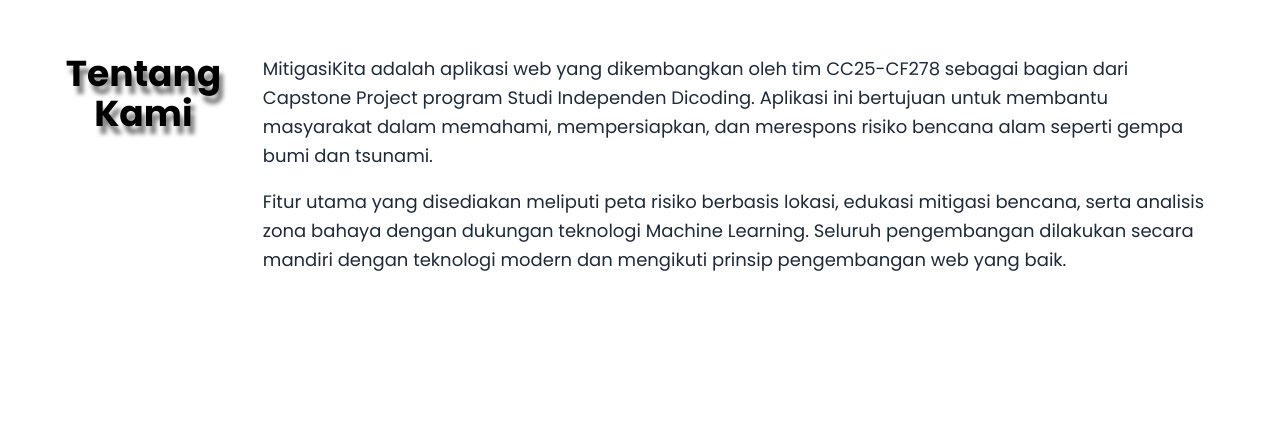
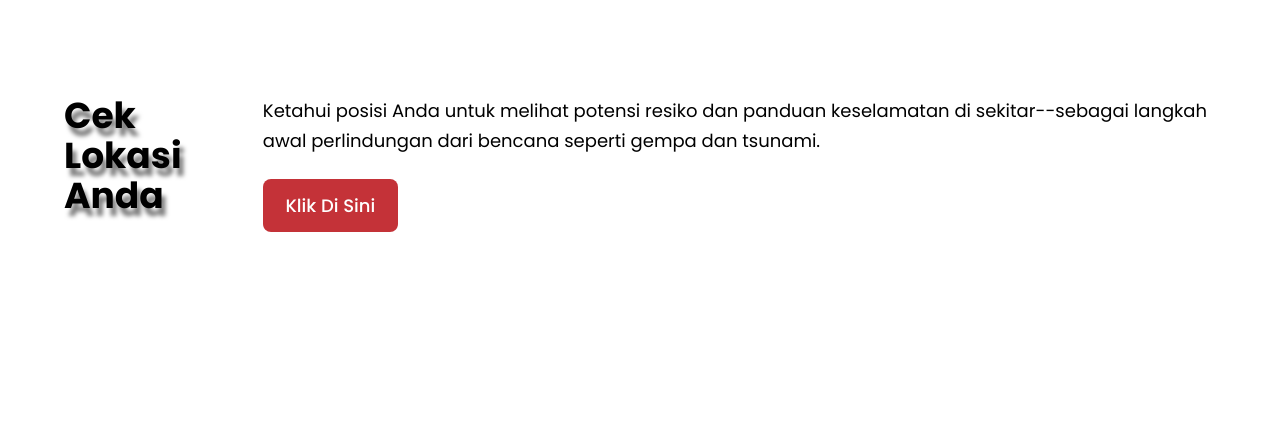
Before and after one commit to zainalsaputra/mitigasi-kita-app-frontend, a React (Vite) app: page / in a window 1280 px wide. Shown: the part 2568-3000 px from the top of the page. Built offline with nearby package versions, Linux system fonts and the light colour scheme; a web font is replaced by a local one.

Commit message:
Tambah LocationPreview dan perbaiki reset password

```diff
--- a/src/App.jsx
+++ b/src/App.jsx
@@ -22,7 +22,7 @@
         <Route path="/education" element={<Education />} />
         <Route path="/map" element={<Map />} />
         <Route path="/forgot-password" element={<ForgotPasswordForm />} />
-        <Route path="/reset-password/:token" element={<ResetPassword />} />
+        <Route path="/reset-password" element={<ResetPassword />} />
         <Route path="/city-select" element={<CitySelect />} />
       </Routes>
     </Router>
--- a/src/pages/Homes/Home.jsx
+++ b/src/pages/Homes/Home.jsx
@@ -4,6 +4,7 @@
 import EduPreview from "./EduPreview";
 import HeroSection from "./HeroSection";
 import MapPreview from "./MapPreview";
+import LocationPreview from "./LocationPreview";
 function Home() {
     return (
         <div>
@@ -11,6 +12,7 @@
             <HeroSection />
             <MapPreview />
             <EduPreview />
+            <LocationPreview />
             <AboutUs />
             <Footer />
         </div>
--- /dev/null
+++ b/src/pages/Homes/LocationPreview.jsx
@@ -0,0 +1,41 @@
+import { Link } from "react-router-dom";
+
+function LocationPreview() {
+  return (
+    <div className="min-h-screen px-6 py-16 flex items-center justify-center font-poppins">
+      <div className="max-w-6xl mx-auto flex flex-col md:flex-row items-center md:items-start gap-10 w-full text-center md:text-left">
+        {/* Judul kiri */}
+        <div className="md:w-2/3 w-full text-center md:text-left">
+          <h2
+            className="text-2xl sm:text-3xl md:text-4xl font-bold"
+            style={{
+              color: "#000000",
+              textShadow: "4px 8px 4px rgba(0, 0, 0, 0.5)",
+            }}
+          >
+            Cek Lokasi <br className="hidden md:block" /> Anda
+          </h2>
+        </div>
+
+        {/* Deskripsi kanan */}
+        <div className="md:w-12/3 w-full text-sm sm:text-base md:text-lg text-black leading-relaxed">
+          <p className="mb-6">
+            Ketahui posisi Anda untuk melihat potensi resiko dan panduan
+            keselamatan di sekitar--sebagai langkah awal perlindungan dari bencana
+            seperti gempa dan tsunami.
+          </p>
+          <Link to="/city-select" className="relative z-20">
+            <button
+              className="px-6 py-3 text-white font-semibold rounded-xl transition duration-300"
+              style={{ backgroundColor: "#C43238" }}
+            >
+              Klik Di Sini
+            </button>
+          </Link>
+        </div>
+      </div>
+    </div>
+  );
+}
+
+export default LocationPreview;
--- a/src/pages/Login/ResetPassword.jsx
+++ b/src/pages/Login/ResetPassword.jsx
@@ -1,11 +1,21 @@
-import {useState} from 'react';
+import {useState, useEffect} from 'react';
+import { useNavigate, useSearchParams } from 'react-router-dom';
 
 function ResetPassword() {
+    const navigate = useNavigate();
+    const [searchParams] = useSearchParams();
     const [token, setToken] = useState("");
     const [newPassword, setNewPassword] = useState("");
     const [loading, setLoading] = useState(false);
     const [message, setMessage] = useState("");
     const [error, setError] = useState("");
+
+    useEffect(() => {
+        const tokenFromurl = searchParams.get("token");
+        if (tokenFromurl) {
+            setToken(tokenFromurl);
+        }
+    }, [searchParams]);
 
     const handleSubmit = async (e) => {
         e.preventDefault();
@@ -34,13 +44,6 @@
       <form onSubmit={handleSubmit}>
         <h2>Reset Password</h2>
         <input
-                type="text"
-                placeholder="Masukkan token dari email"
-                value={token}
-                onChange={(e) => setToken(e.target.value)}
-                required
-            />
-            <input
           type="password"
           placeholder="Masukkan password baru"
           value={newPassword}
@@ -52,8 +55,9 @@
         </button>
         {message && <p style={{ color: "green" }}>{message}</p>}
         {error && <p style={{ color: "red" }}>{error}</p>}
+        <button onClick={() => navigate("/login")}>Kembali ke Login</button>
       </form>
-    )
+    );
 }
 
 export default ResetPassword;
--- a/vite.config.js
+++ b/vite.config.js
@@ -9,4 +9,7 @@
     tailwindcss(),
     react()
   ],
+  server: {
+    port: 3000
+  }
 })
```
Also changed, not shown: vercel.json (added). Lines whose indentation alone changed are shown as unchanged.
